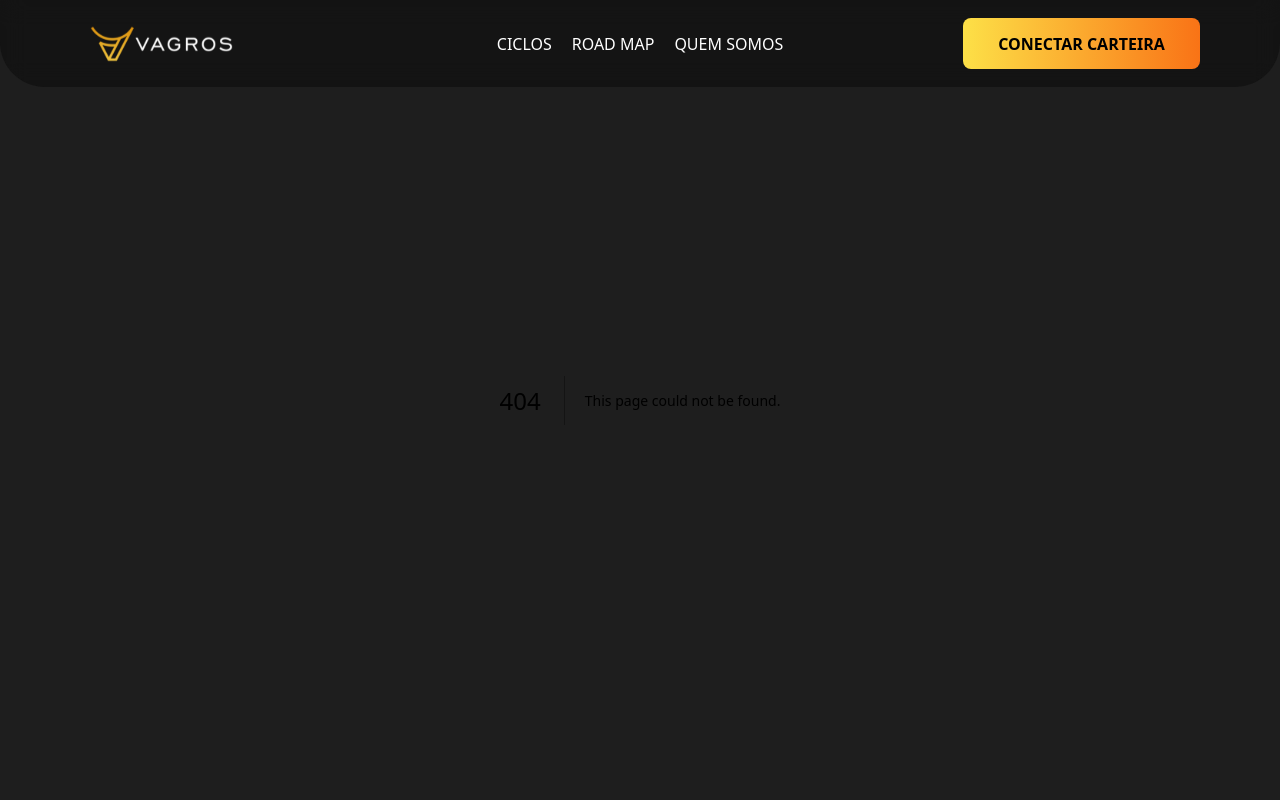
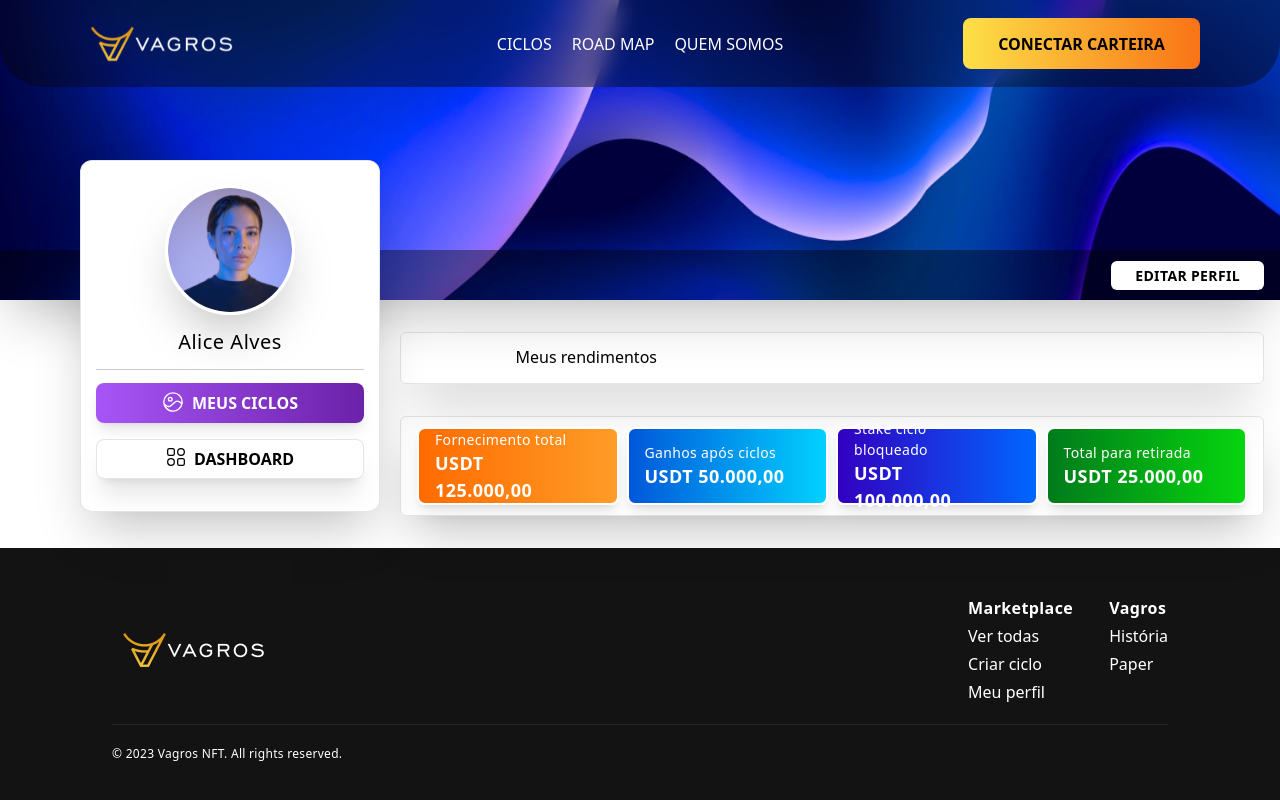
Before and after one commit to XRow08/vagros, a Next.js app: page /userIncome in a window 1280 px wide. Before the commit this address had no page. Shown: the top 800 px of the page. Built offline with nearby package versions, Linux system fonts and the light colour scheme.

Commit message:
feat: userIncome

```diff
--- a/src/Components/CiclosSection/index.tsx
+++ b/src/Components/CiclosSection/index.tsx
@@ -5,6 +5,16 @@ export default function CiclosSection() {
   const data = [
     {
       live: true,
+      img: "/images/Vicon.svg",
+      title: "Vagros 1 stake ciclo de produção"
+    },
+    {
+      live: false,
+      img: "/images/Vicon.svg",
+      title: "Vagros 1 stake ciclo de produção"
+    },
+    {
+      live: false,
       img: "/images/Vicon.svg",
       title: "Vagros 1 stake ciclo de produção"
     },
--- a/src/Components/PerfilUsuario/index.tsx
+++ b/src/Components/PerfilUsuario/index.tsx
@@ -9,8 +9,7 @@ export default function PerfilUsuario(){
     <div className="bg-white relative flex flex-col items-center w-full">
       <div className="flex flex-col w-full">
 
-        <div className="flex relative bg-green-700 h-[300px] w-full shadow-2xl">
-
+        <div className="flex relative bg-[url('/images/PerfilBanner.jpg')] bg-cover bg-center h-[300px] w-full shadow-2xl">
 
           <div className="flex items-center justify-end absolute bottom-0 w-full h-[50px] bg-black bg-opacity-40">
             <div className="bg-white p-1 px-6 rounded-md mr-4 cursor-pointer">
@@ -21,8 +20,8 @@ export default function PerfilUsuario(){
 
         <div className="flex flex-col items-center justify-between pt-6 pb-8 gap-2 absolute rounded-xl border-black border-opacity-10 border-[1px] shadow-2xl  bg-white top-[160px] left-20 w-[300px] ">
 
-          <div className="flex flex-col shadow-2xl items-center rounded-[50%] border-[3px] border-white w-[130px] h-[130px] bg-green-500">
-            <img src="" alt="" />
+          <div className="flex flex-col shadow-2xl items-center rounded-[50%] border-[3px] border-white w-[130px] h-[130px] bg-[url('/images/PerfilFoto.jpg')] bg-cover bg-center">
+
           </div>
 
           <div className="flex justify-center border-black border-opacity-20 pt-1 pb-3 border-b-[1px] w-[90%]">
--- a/src/app/user/page.tsx
+++ b/src/app/user/page.tsx
@@ -7,14 +7,16 @@ export default function Usuario() {
   return (
     <div className="flex items-center flex-col bg-white w-full h-full">
 
-      <div className="flex flex-col items-end w-full">
+      <div className="flex flex-col items-center w-full">
         <PerfilUsuario></PerfilUsuario>
 
-        <div className="flex gap-28 w-[70%] mr-2 my-8 shadow-2xl px-20 rounded-md border-[1px] border-black border-opacity-10 ">
-          <div className="flex items-center justify-center hover:rounded-b-sm border-b-[3px] border-white hover:border-b-[3px] hover:border-[#B338FF] p-4 cursor-pointer w-[20%] h-[50px]">
-            <h1 className="text-black font-Archivo text-20 font-normal leading-normal">
-              Minhas NFTs
-            </h1>
+        <div className="flex items-center w-full">
+          <div className="flex gap-28 w-full ml-[400px] mr-4 my-8 shadow-2xl px-20 rounded-md border-[1px] border-black border-opacity-10 ">
+            <div className="flex items-center justify-center hover:rounded-b-sm border-b-[3px] border-white hover:border-b-[3px] hover:border-[#B338FF] p-4 cursor-pointer w-[20%] h-[50px]">
+              <h1 className="text-black font-Archivo text-20 font-normal leading-normal">
+                Minhas NFTs
+              </h1>
+            </div>
           </div>
         </div>
 
--- /dev/null
+++ b/src/app/userIncome/page.tsx
@@ -0,0 +1,63 @@
+import CiclosViewPerfil from "@/Components/CiclosViewPerfil";
+import PerfilUsuario from "@/Components/PerfilUsuario";
+import ProgressBar from "@/Components/ProgressBar";
+import SearchBar from "@/Components/SearchBar";
+
+export default function Usuario() {
+  return (
+    <div className="flex items-center flex-col bg-white w-full h-full">
+
+      <div className="flex flex-col items-center w-full">
+        <PerfilUsuario></PerfilUsuario>
+
+        <div className="flex items-center w-full">
+          <div className="flex gap-28 w-full ml-[400px] mr-4 mt-8 shadow-2xl px-20 rounded-md border-[1px] border-black border-opacity-10 ">
+            <div className="flex items-center justify-center hover:rounded-b-sm border-b-[3px] border-white hover:border-b-[3px] hover:border-[#B338FF] p-4 cursor-pointer w-[30%] h-[50px]">
+              <h1 className="text-black font-Archivo text-20 font-normal leading-normal">
+                Meus rendimentos
+              </h1>
+            </div>
+          </div>
+        </div>
+
+
+        <div className="flex items-center w-full">
+          <div className="flex items-center justify-between px-4 w-full h-[100px] ml-[400px] mr-4 gap-2 mt-8 mb-8 shadow-2xl rounded-md border-[1px] border-black border-opacity-10">
+
+            <div className="flex items-center pl-4 pr-8 bg-gradient-to-r from-[#FF6B00] to-[#FF9C27] rounded-lg border-white border-[2px] shadow-lg h-[80%] w-[25%]">
+              <div className="flex flex-col">
+                <h1 className="text-white font-Archivo text-sm font-normal leading-normal tracking-wide letter-spacing-0.8">Fornecimento total</h1>
+                <h1 className="text-white font-Archivo text-lg font-bold tracking-wide leading-normal letter-spacing-1.05">USDT 125.000,00</h1>
+              </div>
+            </div>
+
+            <div className="flex items-center pl-4 pr-8 bg-gradient-to-r from-[#0057D9]  to-[#02D1FF] rounded-lg border-white border-[2px] shadow-lg h-[80%] w-[25%]">
+              <div className="flex flex-col">
+                <h1 className="text-white font-Archivo text-sm font-normal leading-normal tracking-wide letter-spacing-0.8">Ganhos após ciclos</h1>
+                <h1 className="text-white font-Archivo text-lg font-bold tracking-wide leading-normal letter-spacing-1.05">USDT 50.000,00</h1>
+              </div>
+            </div>
+
+            <div className="flex items-center pl-4 pr-8 bg-gradient-to-r from-[#3200C0]  to-[#06F] rounded-lg border-white border-[2px] shadow-lg h-[80%] w-[25%]">
+              <div className="flex flex-col">
+                <h1 className="text-white font-Archivo text-sm font-normal leading-normal tracking-wide letter-spacing-0.8">Stake ciclo bloqueado</h1>
+                <h1 className="text-white font-Archivo text-lg font-bold tracking-wide leading-normal letter-spacing-1.05">USDT 100.000,00</h1>
+              </div>
+            </div>
+
+            <div className="flex items-center pl-4 pr-8 bg-gradient-to-r from-[#007B1B]  to-[#06D50E] rounded-lg border-white border-[2px] shadow-lg h-[80%] w-[25%]">
+              <div className="flex flex-col">
+                <h1 className="text-white font-Archivo text-sm font-normal leading-normal tracking-wide letter-spacing-0.8">Total para retirada</h1>
+                <h1 className="text-white font-Archivo text-lg font-bold tracking-wide leading-normal letter-spacing-1.05">USDT 25.000,00</h1>
+              </div>
+            </div>
+
+          </div>
+        </div>
+
+
+      </div>
+
+    </div>
+  );
+}
```
Also changed, not shown: public/images/PerfilBanner.jpg (added), public/images/PerfilFoto.jpg (added).
